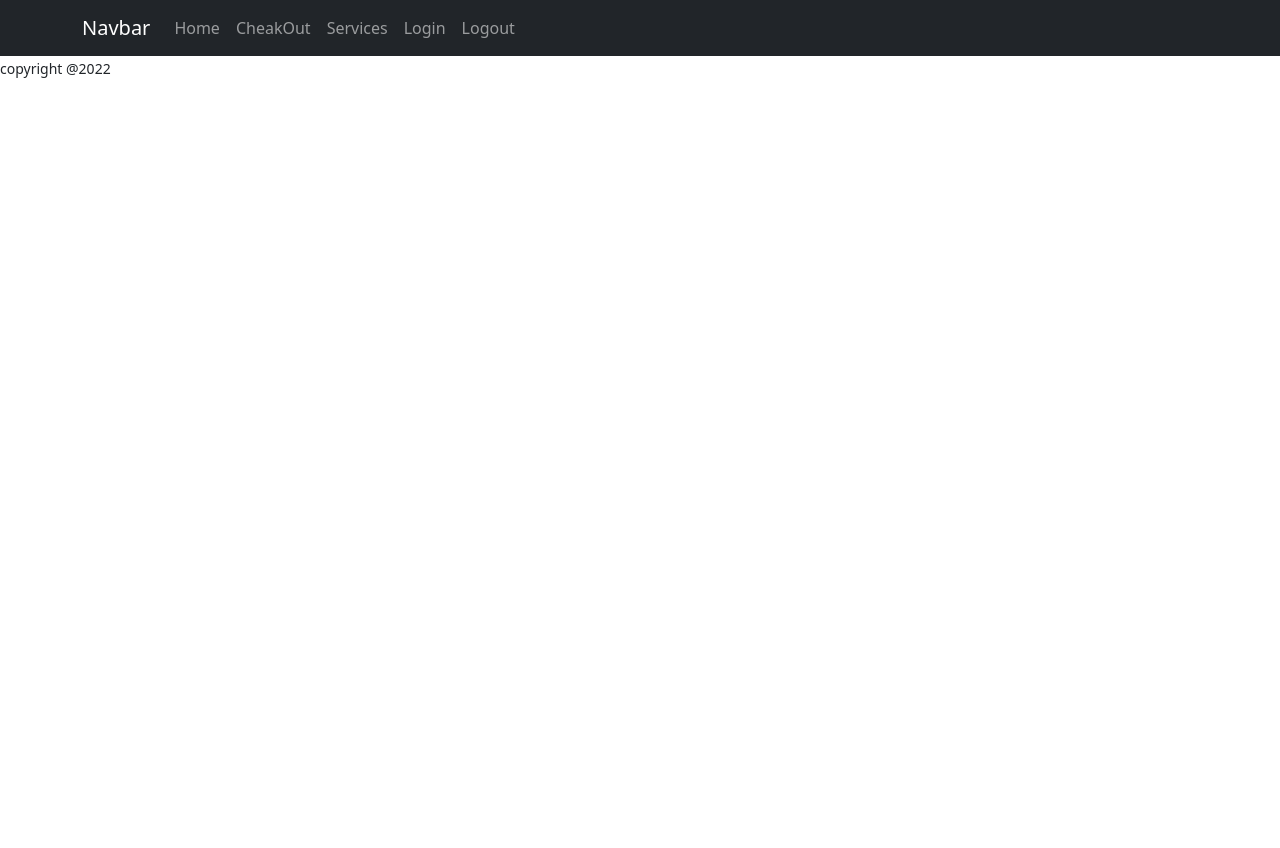
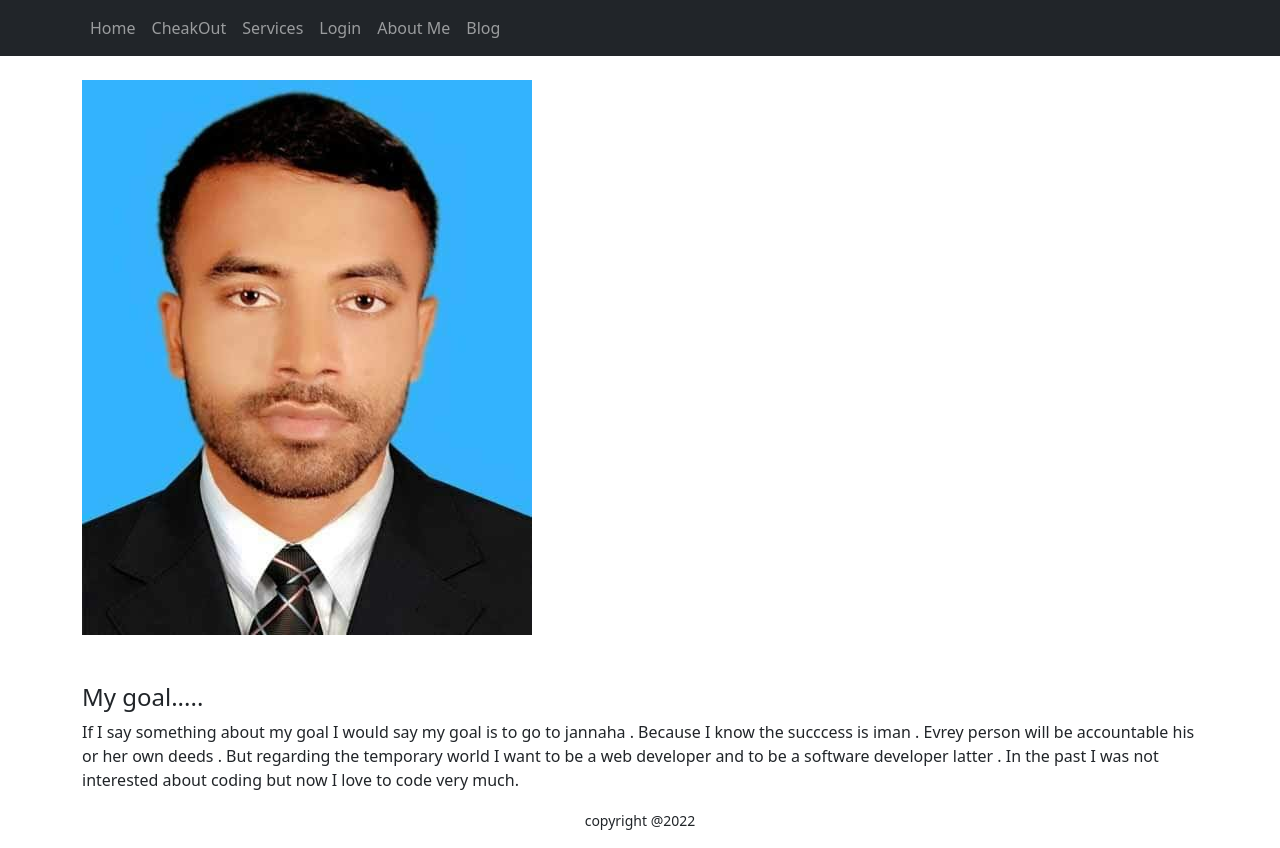
Before and after one commit to Afridi-AD/independent-service, a React (Create React App) app: page /about in a window 1280 px wide. Before the commit the page ends 800 px from the top, so only its background shows below. Built offline with nearby package versions, Linux system fonts and the light colour scheme.

Commit message:
aboute me section update

```diff
--- a/src/App.js
+++ b/src/App.js
@@ -9,6 +9,7 @@ import Login from './Components/Login/Login';
 import app from './firebase.init';
 import {getAuth} from 'firebase/auth';
 import 'bootstrap/dist/css/bootstrap.min.css';
+import AboutMe from './Components/AboutMe/AboutMe';
 
 
 const auth = getAuth(app);
@@ -23,6 +24,8 @@ function App() {
       <Route path='/login' element ={<Login></Login>}></Route>
       <Route path='/services'></Route>
       <Route path='/cheakout' element={<Cheakout></Cheakout>}></Route>
+      <Route path='/about' element={<AboutMe></AboutMe>}></Route>
+
     </Routes>
     <Footer></Footer>
 
--- /dev/null
+++ b/src/Components/AboutMe/AboutMe.js
@@ -0,0 +1,27 @@
+import React from 'react';
+import Afridi from '../../images/Afridi.jpg'
+
+const AboutMe = () => {
+    return (
+        <div className='container'>
+        <div className="row">
+            <div className="col-lg-12">
+            <div className='mb-5 mt-4 img-fluid  border-radious '>
+        <img src={Afridi} alt="" />
+        </div>
+        <h4>
+            My goal.....
+        </h4>
+        <p> If I say something about my goal I would say my goal is to go to jannaha . Because I know the succcess is iman . Evrey person will be accountable his or her own deeds . But regarding the temporary world I want to be a web developer and to be a software developer latter .
+            In the past I was not interested about coding but now I love to code very much. </p>
+            </div>
+        </div>
+
+
+
+
+    </div>
+    );
+};
+
+export default AboutMe;
--- a/src/Components/Footer/Footer.js
+++ b/src/Components/Footer/Footer.js
@@ -5,7 +5,7 @@ const Footer = () => {
     const today = new Date();
     const year = today.getUTCFullYear();
     return (
-        <div>
+        <div className='text-center'>
             <footer>
                 <p> <small> copyright @{year} </small></p>
             </footer>
--- a/src/Components/Header/Header.js
+++ b/src/Components/Header/Header.js
@@ -8,13 +8,15 @@ const Header = () => {
           <>
   <Navbar bg="dark" variant="dark">
     <Container>
-    <Navbar.Brand as={Link} to='/'>Navbar</Navbar.Brand>
+
     <Nav className="me-auto">
       <Nav.Link as={Link} to='/'>Home</Nav.Link>
       <Nav.Link as={Link} to='/cheakout'>CheakOut</Nav.Link>
       <Nav.Link as={Link} to='/services'>Services</Nav.Link>
       <Nav.Link as={Link} to ='/login'>Login</Nav.Link>
-      <Nav.Link href="#pricing">Logout</Nav.Link>
+      <Nav.Link as={Link} to ='/about'>About Me</Nav.Link>
+      <Nav.Link as={Link} to ='/blog'>Blog</Nav.Link>
+
 
     </Nav>
     </Container>
--- a/src/Components/Login/Login.js
+++ b/src/Components/Login/Login.js
@@ -2,73 +2,84 @@ import { createUserWithEmailAndPassword, getAuth, GoogleAuthProvider, sendEmailV
 import React, { useState } from 'react';
 import { Button, Form } from 'react-bootstrap';
 import app from '../../firebase.init';
+import useFirebase from '../../Hooks/useFirebase';
 
 
 
 const auth = getAuth(app);
 
 const Login = () => {
-const [user,setUser] =useState({});
-const [email,setEmail] =useState('');
-const [password,setPassword]=useState('');
-const [registered,setRegistered] =useState(false);
+  const {signInwithgoogle} = useFirebase();
+  const [validated, setValidated] = useState(false);
+  const [user, setUser] = useState({});
+  const [email, setEmail] = useState('');
+  const [password, setPassword] = useState('');
+  const [registered, setRegistered] = useState(false);
   const provider = new GoogleAuthProvider();
 
-const handlegoogleSignIn =()=>{
-    signInWithPopup (auth,provider)
-    .then(result =>{
+  const handlegoogleSignIn = () => {
+    signInWithPopup(auth, provider)
+      .then(result => {
         const user = result.user;
         setUser(user);
 
 
       })
-   .catch(error=>{
+      .catch(error => {
         console.log(error)
       })
   }
 
-const handleSignout = ()=>{
+  const handleSignout = () => {
     signOut(auth)
-.then(()=>{
+      .then(() => {
         setUser({});
       })
-.catch(error =>{
+      .catch(error => {
         setUser({});
       })
   }
 
-const handleEmailBlur = (event)=>{
+  const handleEmailBlur = (event) => {
     setEmail(event.target.value)
 
   }
 
-const handlePassWordBlur = (event)=>{
+  const handlePassWordBlur = (event) => {
     setPassword(event.target.value)
 
   }
 
-const handleSubmit =(event)=>{
-if(registered){
-    signInWithEmailAndPassword(auth,email,password)
-   .then(result=>{
-   const user= result.user;
+  const handleSubmit = (event) => {
+    const form = event.currentTarget;
+    if (form.checkValidity() === false) {
+      event.preventDefault();
+      event.stopPropagation();
+      return;
+    }
+
+    setValidated(true);
+    if (registered) {
+      signInWithEmailAndPassword(auth, email, password)
+        .then(result => {
+          const user = result.user;
           console.log(user);
 
         })
-  .catch(error=>{
+        .catch(error => {
           console.log(error);
         })
     }
-else{
-    createUserWithEmailAndPassword(auth,email,password)
-.then(result=>{
-const user =result.user;
+    else {
+      createUserWithEmailAndPassword(auth, email, password)
+        .then(result => {
+          const user = result.user;
           console.log(user);
           setEmail('');
           setPassword('');
           verfyEmail();
         })
-.catch(error=>{
+        .catch(error => {
           console.error(error);
         })
     }
@@ -78,33 +89,33 @@ event.preventDefault()
 
   }
 
-const handlePasswordReset= ()=>{
-  sendPasswordResetEmail(auth,email)
-  .then(()=>{
+  const handlePasswordReset = () => {
+    sendPasswordResetEmail(auth, email)
+      .then(() => {
         console.log('email sent')
       })
   }
 
-const verfyEmail =()=>{
+  const verfyEmail = () => {
 
     sendEmailVerification(auth.currentUser)
-    .then(()=>{
+      .then(() => {
         console.log('email verific')
       })
   }
-const handleRegisterdChange=(event)=>{
+  const handleRegisterdChange = (event) => {
     setRegistered(event.target.checked)
   }
   return (
     <div>
 
       <div className="registration w-50 mx-auto">
-<h2 className='text-primary text-center mt-2'>Please {registered ? 'Login':'Register' }</h2>
+        <h2 className='text-primary text-center mt-2'>Please {registered ? 'Login' : 'Register'}</h2>
 
-<Form onSubmit={handleSubmit}>
+        <Form noValidate validated={validated} onSubmit={handleSubmit}>
           <Form.Group className="mb-3" controlId="formBasicEmail">
             <Form.Label>Email address</Form.Label>
-    <Form.Control onBlur={handleEmailBlur} type="email" placeholder="Enter email" required/>
+            <Form.Control onBlur={handleEmailBlur} type="email" placeholder="Enter email" required />
             <Form.Text className="text-muted">
               We'll never share your email with anyone else.
             </Form.Text>
@@ -113,6 +124,9 @@ const handleRegisterdChange=(event)=>{
           <Form.Group className="mb-3" controlId="formBasicPassword">
             <Form.Label>Password</Form.Label>
             <Form.Control onBlur={handlePassWordBlur} type="password" placeholder="Password" required />
+            <Form.Control.Feedback type="invalid">
+              Please provide a valid password.
+            </Form.Control.Feedback>
           </Form.Group>
           <Form.Group className="mb-3" controlId="formBasicCheckbox">
             <Form.Check onChange={handleRegisterdChange} type="checkbox" label="All ready Registered" />
@@ -125,12 +139,12 @@ const handleRegisterdChange=(event)=>{
       </div>
 
       {
-    user.email ? <button onClick={handleSignout}>Signout</button>
+        user.email ? <button className='primary w-5 mx-auto d-block mt-2 p-2' onClick={handleSignout}>Signout</button>
           :
-    <button onClick={ handlegoogleSignIn}>Goggle sing in</button>
+          <button className='primary w-5 mx-auto d-block mt-2 p-2' onClick={handlegoogleSignIn}>Goggle sing in</button>
 
       }
-            <h1>{user.displayName}</h1>
+
     </div>
   );
 };
--- /dev/null
+++ b/src/Hooks/useFirebase.js
@@ -0,0 +1,20 @@
+import { useEffect, useState } from "react"
+
+
+const useFirebase =()=>{
+
+    const [user,setUser] =useState({});
+    useEffect(()=>{
+
+    },[])
+
+
+    const signInwithgoogle =()=>{
+        console.log('suuddd')
+    }
+
+    // return[user,setUser];
+    return{user, signInwithgoogle}
+}
+
+export default useFirebase;
```
Also changed, not shown: src/Components/Blog/Blog.js (added, +11 -0 lines), src/Components/AboutMe/AboutMel.css (added), src/images/Afridi.jpg (added). Lines whose indentation alone changed are shown as unchanged.
